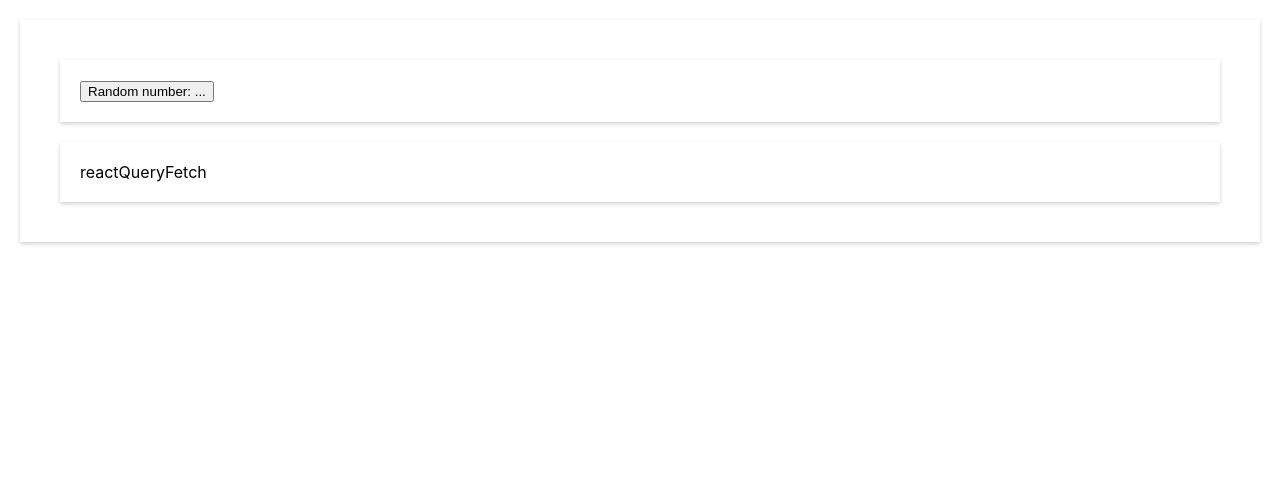
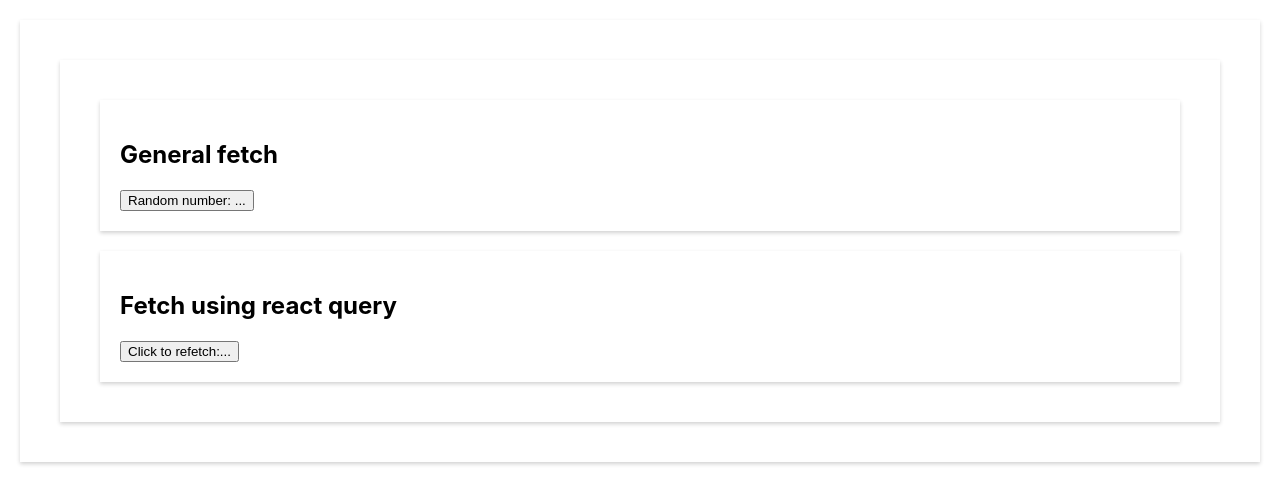
Before and after one commit to SadiaMou007/react_query, a React (Create React App) app: page / in a window 1280 px wide. Shown: the top 504 px of the page. Built offline with nearby package versions, Linux system fonts and the light colour scheme; no server answers.

Commit message:
react query fetch

```diff
--- a/src/Lessons/1/index.js
+++ b/src/Lessons/1/index.js
@@ -1,17 +1,22 @@
 import React from "react";
 import GeneralFetch from "./GeneralFetch";
-import { ReactQueryFetch } from "./reactQueryFetch";
+import { Random } from "./reactQueryFetch";
 const Lesson1 = () => {
+  const { data, isLoading, isFetching, refetch } = Random();
   return (
-    <>
+    <div className="app">
       <div className="app">
+        <h2>General fetch</h2>
         <GeneralFetch />
       </div>
       <div className="app">
-        {" "}
-        <ReactQueryFetch />
+        <h2>Fetch using react query</h2>
+        <button onClick={() => refetch()}>
+          Click to refetch:
+          {isLoading || isFetching ? "..." : data}
+        </button>
       </div>
-    </>
+    </div>
   );
 };
 
--- a/src/Lessons/1/reactQueryFetch.js
+++ b/src/Lessons/1/reactQueryFetch.js
@@ -1,7 +1,20 @@
-import React from "react";
+import { useQuery } from "@tanstack/react-query";
+const fetchNumber = () => {
+  return fetch(
+    "https://www.random.org/integers/?num=1&min=1&max=100&col=1&base=10&format=plain&rnd=new"
+  ).then((response) => {
+    if (response.status !== 200) {
+      throw new Error(`Something went wrong. Try again.`);
+    }
 
-const ReactQueryFetch = () => {
-  return <div>reactQueryFetch</div>;
+    return response.json();
+  });
 };
+const Random = () => {
+  const query = useQuery(["random"], fetchNumber);
 
-export { ReactQueryFetch };
+  if (query.isError) return <p>{query.error.message}</p>;
+
+  return query;
+};
+export { Random };
--- a/src/index.js
+++ b/src/index.js
@@ -3,15 +3,17 @@ import ReactDOM from "react-dom/client";
 import "./index.css";
 import App from "./App";
 import reportWebVitals from "./reportWebVitals";
+import { QueryClient, QueryClientProvider } from "@tanstack/react-query";
+
+const queryClient = new QueryClient();
 
 const root = ReactDOM.createRoot(document.getElementById("root"));
 root.render(
   <React.StrictMode>
-    <App />
+    <QueryClientProvider client={queryClient}>
+      <App />
+    </QueryClientProvider>
   </React.StrictMode>
 );
 
-// If you want to start measuring performance in your app, pass a function
-// to log results (for example: reportWebVitals(console.log))
-// or send to an analytics endpoint. Learn more: https://bit.ly/CRA-vitals
 reportWebVitals();
```
